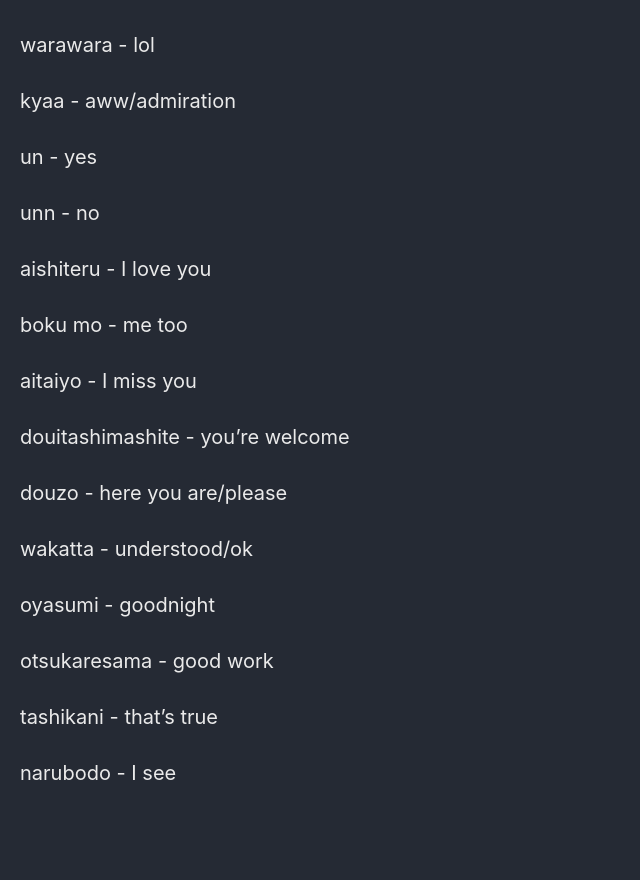
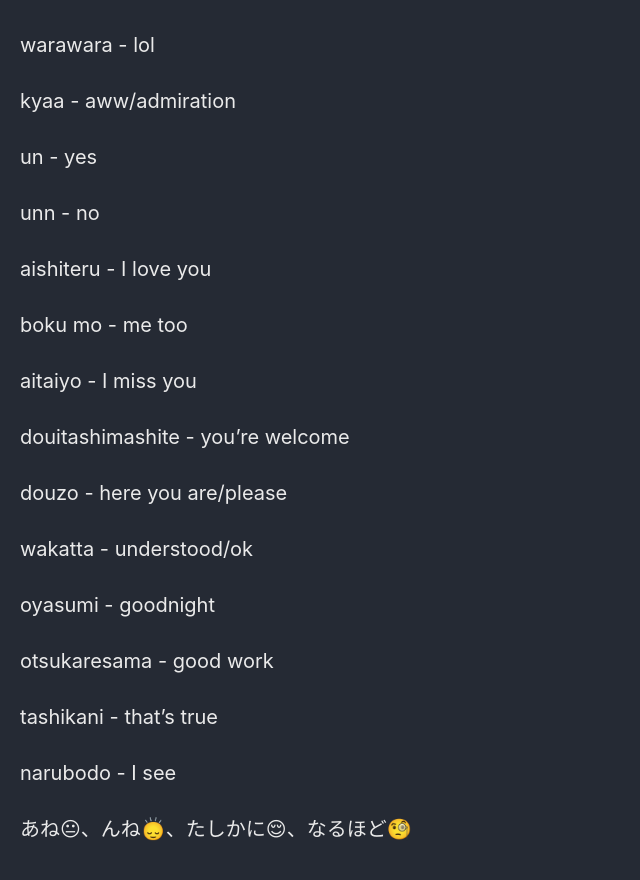
Before and after one commit to Connor-McCartney/Connor-McCartney.github.io, a Jekyll site: the page built from _pages/misc/japanese.md, in a window 1280 px wide and 900 px high, scrolled down 631 px. Shown: the top 880 px of the window, without its empty margins (0-640 px from the left). Built offline with Jekyll 4.4.1, drawn with Linux system fonts in a browser that asks for light colours; cached includes are drawn as plain includes; our own code applies the rules of GitHub Pages for plain Markdown files; before the commit the page ends 1475 px from its top, so only the background shows below that.

Commit message:
Update japanese.md

```diff
--- a/_pages/misc/japanese.md
+++ b/_pages/misc/japanese.md
@@ -47,3 +47,5 @@ otsukaresama - good work
 tashikani - that's true
 
 narubodo - I see
+
+あね😐、んね🙂‍↕️、たしかに😌、なるほど🧐
```
